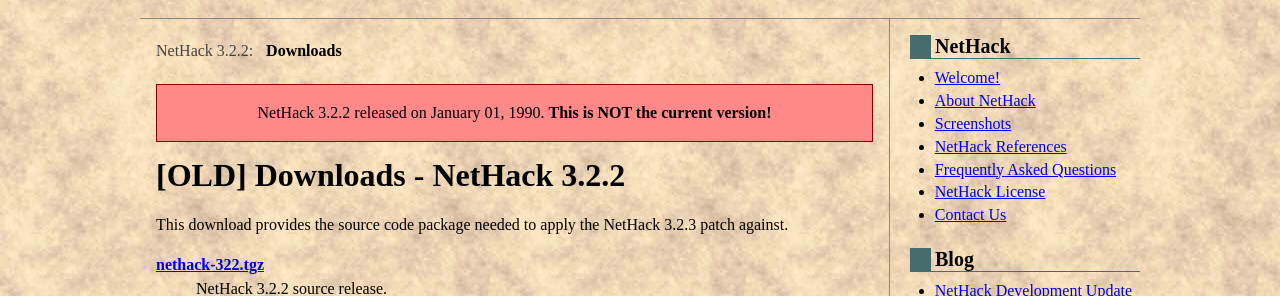
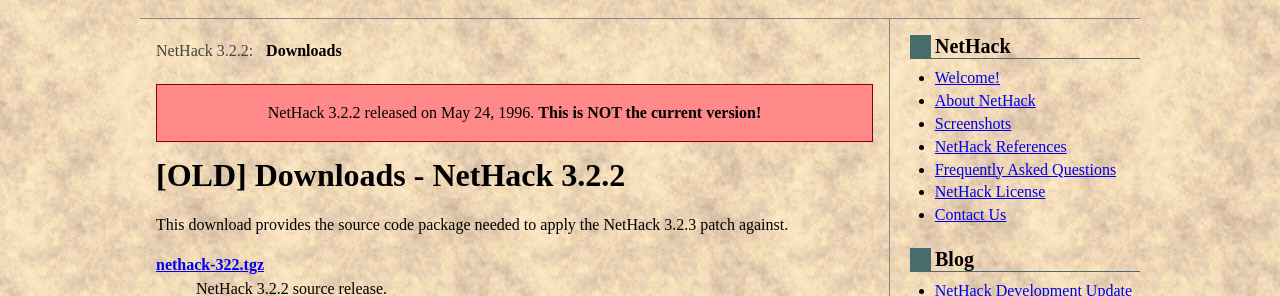
Before and after one commit to tung/nethack-www, a Jekyll site: the page built from v322/downloads.md, in a window 1280 px wide. Shown: the part 161-457 px from the top of the page. Built offline with Jekyll 4.4.1, drawn with Linux system fonts in a browser that asks for light colours.

Commit message:
Fill in correct date for NetHack 3.2.2 release
24 May 1996 is what the Old News page on the existing website says.

```diff
--- a/_data/versions.yml
+++ b/_data/versions.yml
@@ -75,7 +75,7 @@
     - downloads.html
 -
   version: 3.2.2
-  release_date: 1990-01-01 00:00:00 +0000 #TODO
+  release_date: 1996-05-24 00:00:00 +0000
   path: v322
   sub_nav:
     - downloads.html
```
